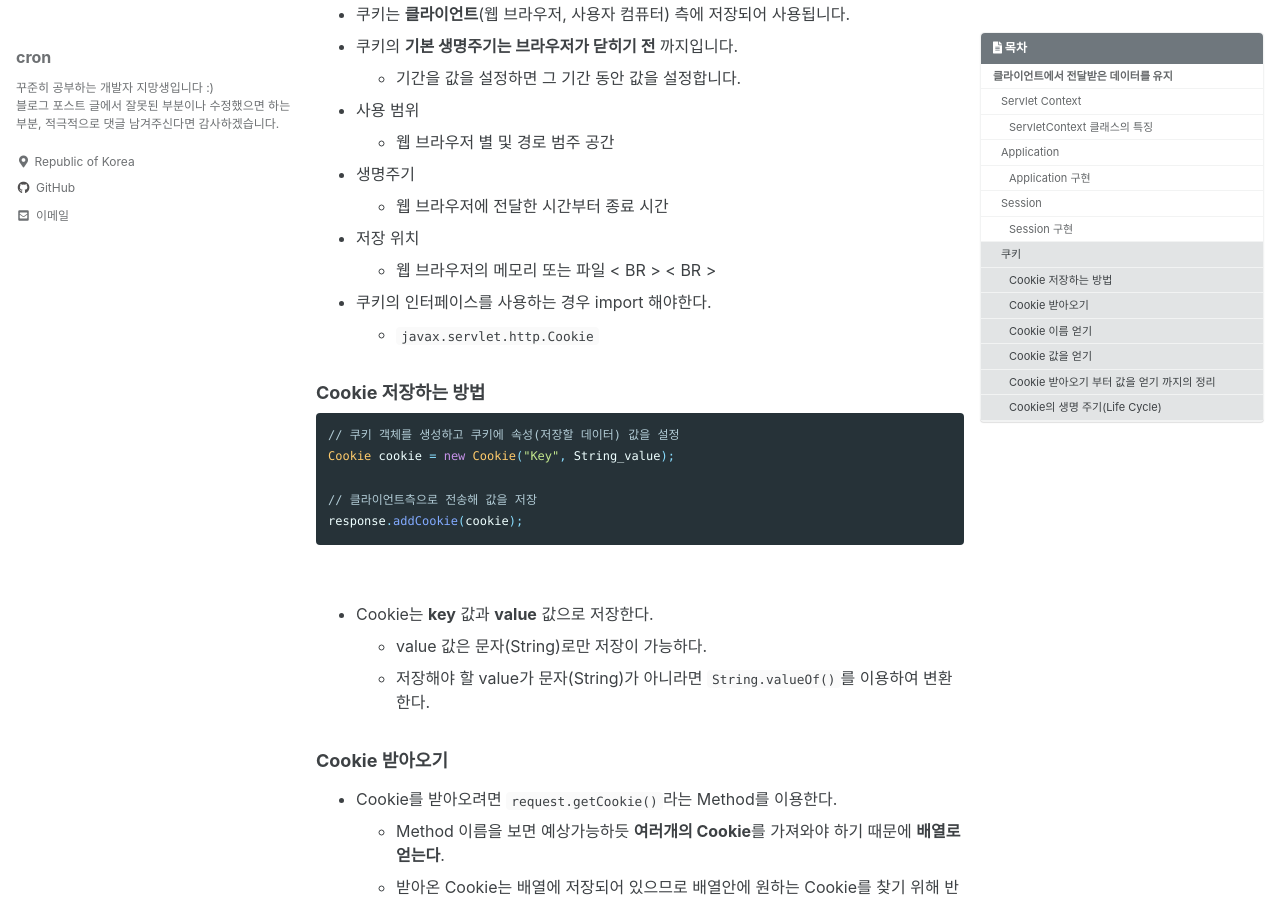
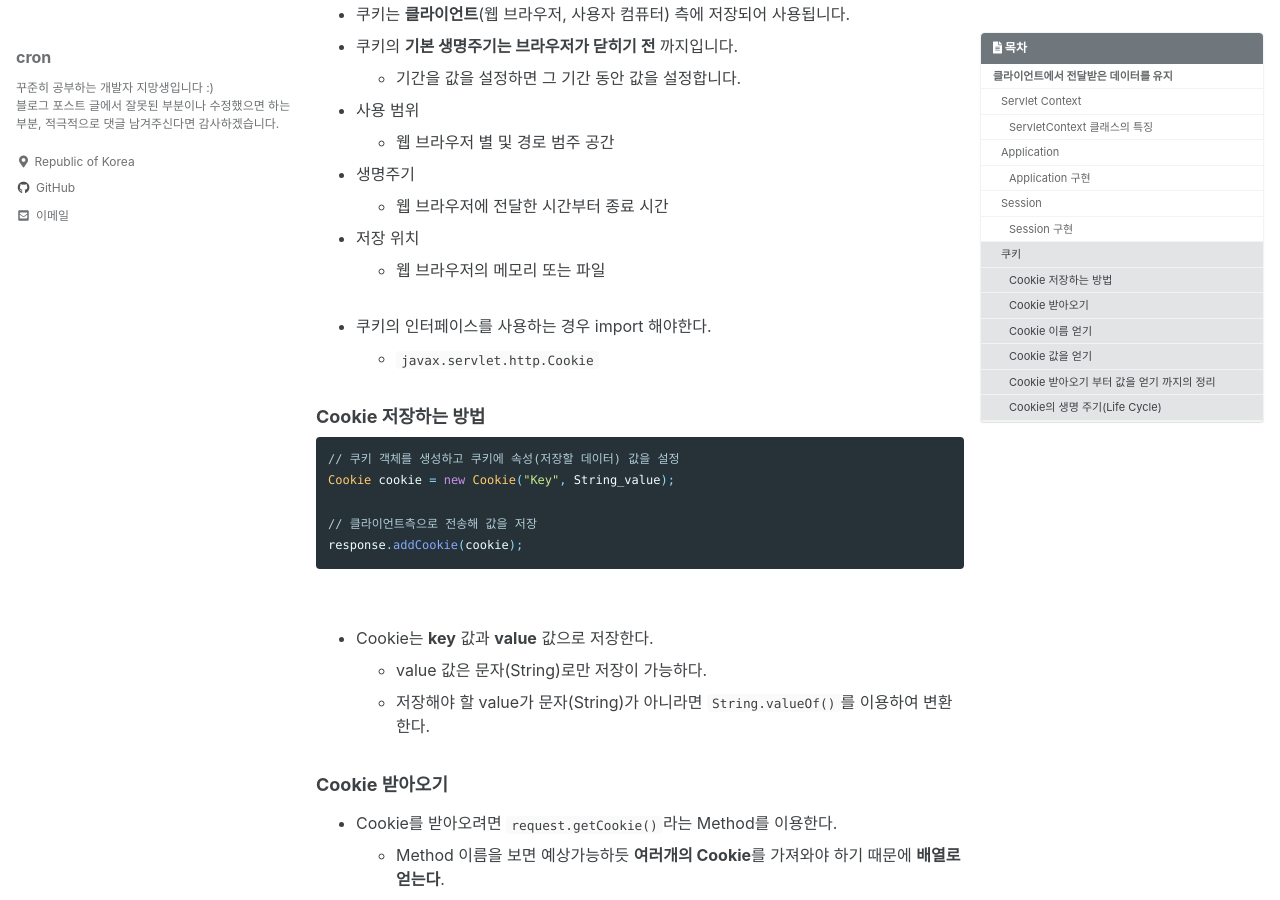
Before and after one commit to J1NWAN/j1nwan.github.com, a Jekyll site: the page built from _posts/Servlet/2021-05-25-Keep_state_Servlet.md, in a window 1280 px wide and 900 px high, scrolled down 3295 px. Built offline with Jekyll 4.4.1, drawn with Linux system fonts in a browser that asks for light colours; cached includes are drawn as plain includes.

Commit message:
Update 2021-05-25-Keep_state_Servlet.md

````diff
--- a/_posts/Servlet/2021-05-25-Keep_state_Servlet.md
+++ b/_posts/Servlet/2021-05-25-Keep_state_Servlet.md
@@ -140,7 +140,7 @@ last_modified_at: '2021-05-25 00:00:00 +0800'
 	- 웹 브라우저에 전달한 시간부터 종료 시간
 - 저장 위치
 	- 웹 브라우저의 메모리 또는 파일
-< BR > < BR >
+<br> <br>
 
 - 쿠키의 인터페이스를 사용하는 경우 import 해야한다.
 	- ```javax.servlet.http.Cookie```
````
